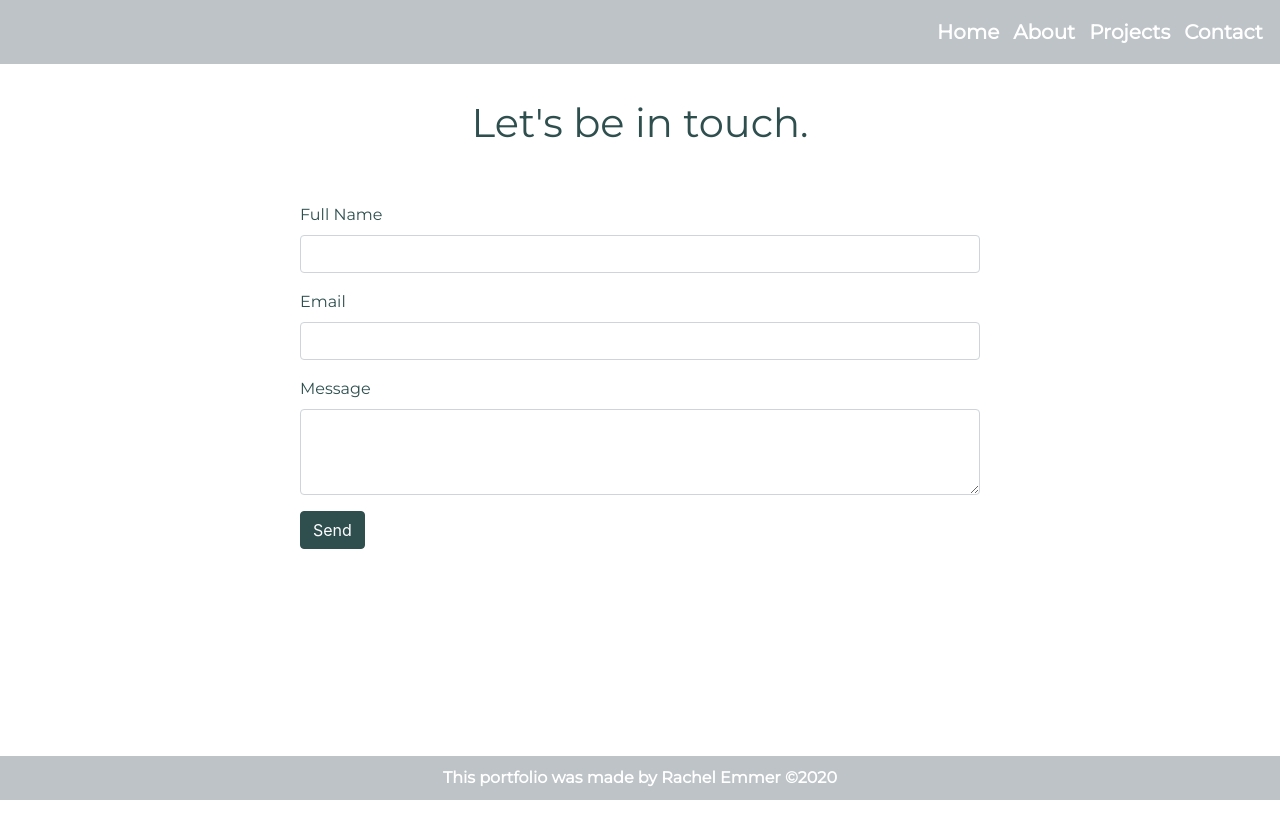
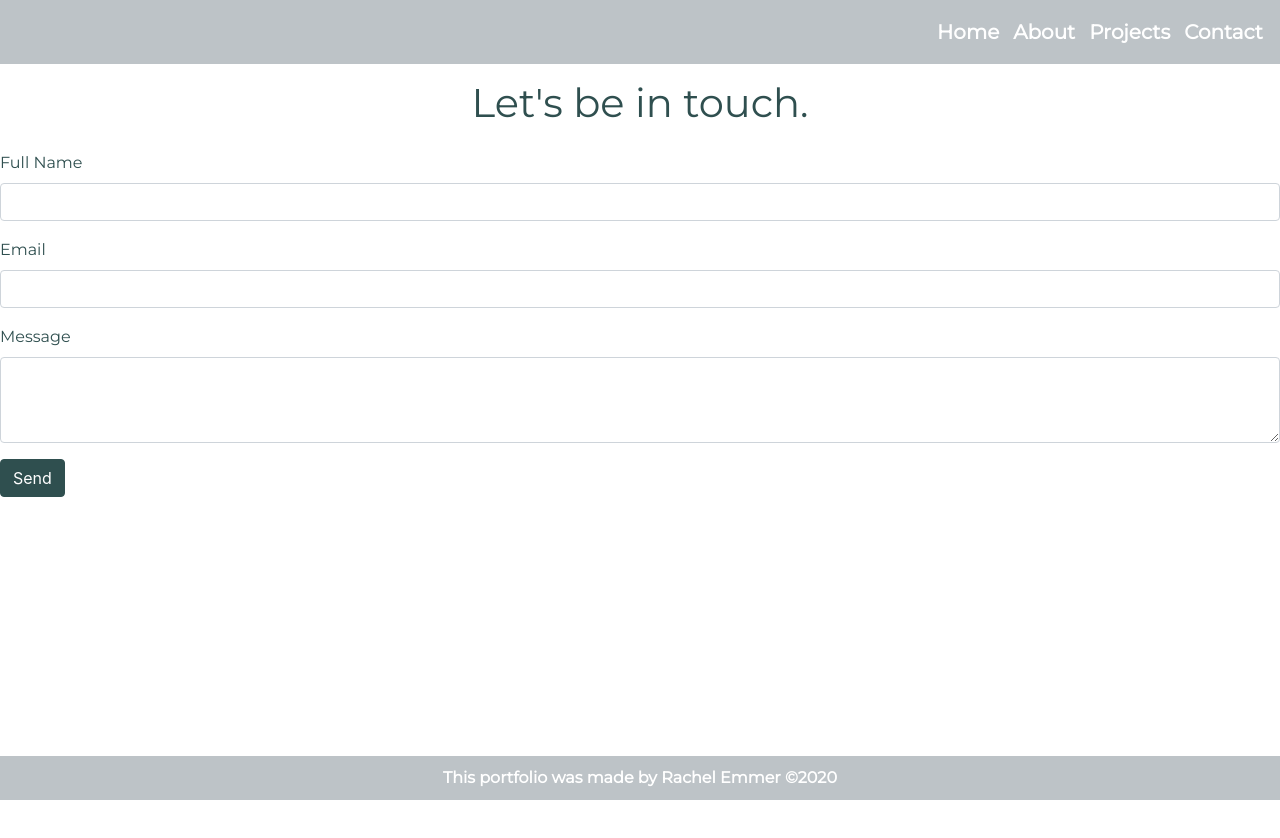
Before and after one commit to rachelemmer/my-portfolio, a React (Create React App) app: page /contact in a window 1280 px wide. Shown: the top 838 px of the page. Before the commit the page ends 800 px from the top, so only its background shows below. Built offline with nearby package versions, Linux system fonts and the light colour scheme.

Commit message:
commit before changing form

```diff
--- a/src/App.css
+++ b/src/App.css
@@ -17,7 +17,7 @@ body {
   font-family: 'Montserrat', sans-serif;
   font-size: 80px;
   color: darkslategrey;
-  margin-top: 180px;
+  margin-top: 170px;
   margin-left: 100px;
 }
 
@@ -42,19 +42,26 @@ body {
   font-size: 20px;
 }
 
+.link:hover {
+  color: darkslategrey;
+  text-decoration: none;
+}
+
 /* contact page */
+
+.contact-page-container {
+  height: 100vh;
+}
 
 .contact-title {
   text-align: center;
-  margin-top: 20px;
   padding: 15px;
   font-family: 'Montserrat', sans-serif;
   color: darkslategrey;
 }
 
-.contact-form {
-  margin: 40px 300px 0px;
-}
+/* .contact-form {
+} */
 
 .form-label {
   font-family: 'Montserrat', sans-serif;
--- a/src/Components/About.js
+++ b/src/Components/About.js
@@ -4,7 +4,7 @@ import PDF from '../ResumeFolder/Resume.pdf'
 export default function About() {
     return (
         <div>
-            <h1 className="about-title">About Me</h1>
+            <h1 className="about-title">A little bit about myself.</h1>
             <div className="about-container">
                 <img className="about-photo" src="https://i.imgur.com/Im4DvPE.jpg" alt="Rachel and her dog Ollie hiking"/>
                 <p className="about-paragraph">I am a Software Engineer with full stack web development experience.
--- a/src/Components/Contact.js
+++ b/src/Components/Contact.js
@@ -55,7 +55,7 @@ export default class Contact extends Component {
 
     render() {
         return (
-        <div>
+        <div className="contact-page-container">
             <h1 className="contact-title">Let's be in touch.</h1>
             <Form className="contact-form" onSubmit={this.handleSubmit}>
                 <Form.Group>
--- a/src/Components/Projects.js
+++ b/src/Components/Projects.js
@@ -4,7 +4,7 @@ import ProjectCards from "./ProjectCards"
 export default function Projects() {
     return (
         <div>
-            <h1 className="projects-title">Projects</h1>
+            <h1 className="projects-title">Check out my projects.</h1>
             <ProjectCards />
         </div>
     )
```
